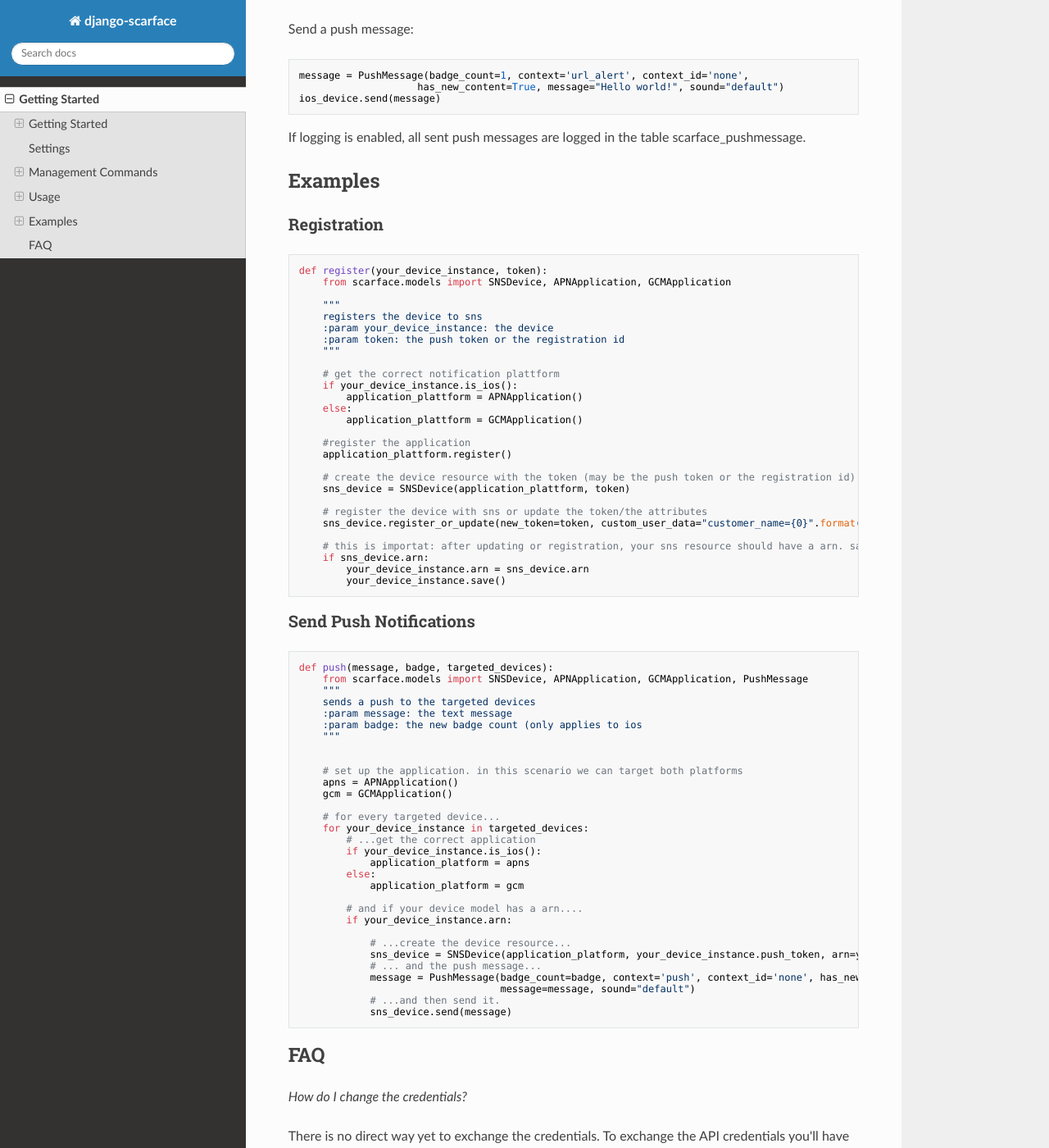
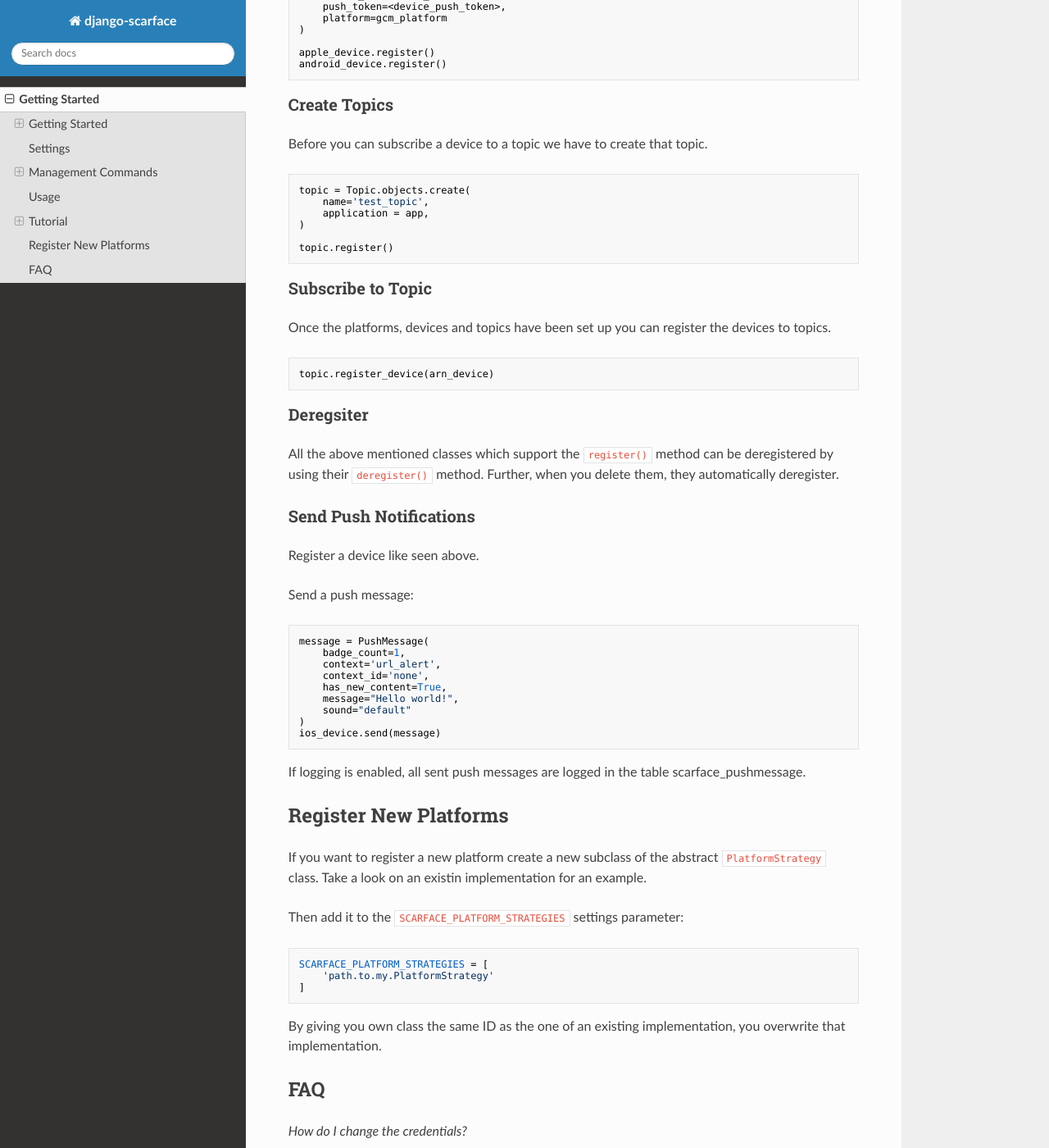
Before and after one commit to dreipol/django-scarface, an MkDocs documentation site: the page built from docs/index.md, in a window 1280 px wide and 1400 px high, scrolled down 2514 px. Shown: the whole window at 82% size. Built offline with MkDocs 1.6.1, drawn with Linux system fonts in a browser that asks for light colours; nearby versions of some CDN libraries; old or Windows-style settings are respelled for this version of MkDocs; some of the changed text lies outside the part shown.

Commit message:
updated docs

````diff
--- a/docs/index.md
+++ b/docs/index.md
@@ -4,81 +4,119 @@
 
 Send push notifications to mobile devices using Amazon SNS.
 
-**!!! Warning!!**
-
-Version >3.0 is not compatible with versions <3.0! Migrations have changed!
-
 ## Getting Started
 
-### Setup
-You can install Scarface directly from pypi using pip::
+### Installation
 
-	$ pip install django-scarface
+You can install Scarface directly from pypi using pip:
+```zsh
+pip install django-scarface
+```
 
 
-Edit your settings.py file::
+Edit your settings.py file:
 
-	INSTALLED_APPS = (
-		...
-		"scarface",
-	)
-
-
+```python
+INSTALLED_APPS = (
+    ...
+    "scarface",
+)
+```
 
 ## Settings
-The following settings are required:
 
-The credentials of your AWS user. We expect the user to have all the priviliges to create Applications, Endpoints and Topics
-
-    AWS_ACCESS_KEY = "<YOUR_AWS_ACCESS_KEY>"
-    AWS_SECRET_ACCESS_KEY = "<YOUR_AWS_SECRET_ACCESS_KEY>"
-
-The mode for Apple Push Notifications. Either "APNS" for production or "APNS_SANDBOX" for the sandbox environment.
-
-    SCARFACE_APNS_MODE = u"APNS_SANDBOX"
-
-The name of the application that will be created. This name is later postfixed with the platform, for example the Application name will be 'Scarface_Test_gcm' or 'Scarface_Test_apns'
-
-    SCARFACE_SNS_APP_PREFIX = u"Scarface_Test"
-
-Your Google Cloud Messaging Key. It is expected to be a Server-Key
-
-    SCARFACE_GCM_API_KEY = "<YOUR-GCM-API-KEY>"
-
-The APNS certificate and private key as a string. you can create this settings by using the "manage.py extract_keys" command and a P12 file.
-
-    SCARFACE_APNS_CERTIFICATE = "<YOUR-APNS-CERTIFICATE-KEY>"
-    SCARFACE_APNS_PRIVATE_KEY = "<YOUR-APNS-PRIVATE-KEY>"
-
-Enable/Disable Push message logging
-
-    SCARFACE_LOGGING_ENABLED = True (Default)
+| Name | Description | Mandatory | Default |
+|------|-------------|-----------|---------|
+| ``AWS_ACCESS_KEY`` | Acess key of your AWS user*. | Yes | - |
+| ``AWS_SECRET_ACCESS_KEY`` | Secret key of your AWS user. | Yes | - |
+| ``SCARFACE_LOGGING_ENABLED`` | If true the push messages are logged to the DB.| | ``True`` |
+| ``SCARFACE_PLATFORM_STRATEGIES`` | A list of [additional platform strategies](#register-new-platforms) to integrate other AWS platforms.| No | `[]`|
+**We assume that user has all the privileges to create Applications, Endpoints and Topics *
+p
 
 ## Management Commands
 ### extract_keys
 You can extract the SCARFACE_APNS_CERTIFICATE and SCARFACE_APNS_PRIVATE_KEY settings from a .p12 file exported from Keychain Access. The usage is as simple as the following example:
-
-    python manage.py extract_keys --file=Certificate.p12 --password=<MYPASSWORD>
-
+```bash
+python manage.py extract_keys --file=Certificate.p12 --password=<MYPASSWORD>
+```
 The output can be copied and pasted into your settings file.
 
 ## Usage
 The code it self is good documented. You may also check the unittests (`tests.py`) or implementation details.
 
-### Devices Registration
-Create and register the app:
+## Tutorial
+This is a tutorial how you create AWS Applications, Platforms etc. programmatically. Alternatively you can create the modeinstances in the django admin area.
 
-    apn_app = APNApplication()
-    apn_app.register()
+### Create Applications and Platforms
+First you have to create a new application.
+```python
+app = Application.objects.create(name='test_application)
+```
 
-Create and register the device:
+### Create Platforms
+Once you have successfully created an application you can add platforms to that
+it. Currently only 'Google Cloud Messaging' and 'Apple Push Notification
+Service' are available. If you wish, you can [add further strategies](#register-new-platforms) to support
+more platforms.
+```python
+apns_platform = Platform.objects.create(
+    platform='APNS',
+    application=app,
+    arn=TEST_ARN_TOKEN_APNS
+)
 
-    push_token = "<iOS PushToken>"
-    ios_device = SNSDevice(apn_app, push_token)
-    ios_device.register_or_update()
+gcm_platform = Platform.objects.create(
+    platform='GCM',
+    application=app,
+    arn=TEST_ARN_TOKEN_APNS
+)
+```
+The available values for the platform parameter are:
 
-For GCM it's the same approach. Just create an `GCMApplication`.
+| Value | Name |
+|-------|------|
+| ``GCM`` | Google Cloud Messaging |
+| ``APNS`` | Apple Push Notification Service |
+| ``APNS_SANDBOX`` | Apple Push Notification Service Sandbox |
 
+### Create Platforms
+Having a setup platform you are now ready to register new devices to that platform.
+```python
+apple_device = Device.objects.create(
+    device_id=<device_id>,
+    push_token=<device_push_token>,
+    platform=apns_platform
+)
+andorid_device = Device.objects.create(
+    device_id=<device_id>,
+    push_token=<device_push_token>,
+    platform=gcm_platform
+)
+
+apple_device.register()
+android_device.register()
+```
+
+### Create Topics
+Before you can subscribe a device to a topic we have to create that topic.
+```python
+topic = Topic.objects.create(
+    name='test_topic',
+    application = app,
+)
+
+topic.register()
+```
+
+### Subscribe to Topic
+Once the platforms, devices and topics have been set up you can register the devices to topics.
+```python
+topic.register_device(arn_device)
+```
+
+###  Deregsiter
+All the above mentioned classes which support the ``register()`` method can be deregistered by using their ``deregister()`` method. Further, when you delete them, they automatically deregister.
 
 
 ### Send Push Notifications
@@ -86,80 +124,35 @@
 Register a device like seen above.
 
 Send a push message:
-
-    message = PushMessage(badge_count=1, context='url_alert', context_id='none',
-                        has_new_content=True, message="Hello world!", sound="default")
-    ios_device.send(message)
+```python
+message = PushMessage(
+    badge_count=1,
+    context='url_alert',
+    context_id='none',
+    has_new_content=True,
+    message="Hello world!",
+    sound="default"
+)
+ios_device.send(message)
+```
 
 If logging is enabled, all sent push messages are logged in the table scarface_pushmessage.
 
 
-## Examples
 
-### Registration
-    def register(your_device_instance, token):
-        from scarface.models import SNSDevice, APNApplication, GCMApplication
+## Register New Platforms
+If you want to register a new platform create a new subclass of the abstract ``PlatformStrategy`` class. Take a look on an existin implementation for an example.
 
-        """
-        registers the device to sns
-        :param your_device_instance: the device
-        :param token: the push token or the registration id
-        """
-
-        # get the correct notification plattform
-        if your_device_instance.is_ios():
-            application_plattform = APNApplication()
-        else:
-            application_plattform = GCMApplication()
-
-        #register the application
-        application_plattform.register()
-
-        # create the device resource with the token (may be the push token or the registration id)
-        sns_device = SNSDevice(application_plattform, token)
-
-        # register the device with sns or update the token/the attributes
-        sns_device.register_or_update(new_token=token, custom_user_data="customer_name={0}".format(your_device_instance.customer_name))
-
-        # this is importat: after updating or registration, your sns resource should have a arn. save this to your database.
-        if sns_device.arn:
-            your_device_instance.arn = sns_device.arn
-            your_device_instance.save()
-
-### Send Push Notifications
-    def push(message, badge, targeted_devices):
-        from scarface.models import SNSDevice, APNApplication, GCMApplication, PushMessage
-        """
-        sends a push to the targeted devices
-        :param message: the text message
-        :param badge: the new badge count (only applies to ios
-        """
+Then add it to the ``SCARFACE_PLATFORM_STRATEGIES`` settings parameter:
+```
+SCARFACE_PLATFORM_STRATEGIES = [
+    'path.to.my.PlatformStrategy'
+]
+```
+By giving you own class the same ID as the one of an existing implementation, you overwrite that implementation.
 
 
-        # set up the application. in this scenario we can target both platforms
-        apns = APNApplication()
-        gcm = GCMApplication()
-
-        # for every targeted device...
-        for your_device_instance in targeted_devices:
-            # ...get the correct application
-            if your_device_instance.is_ios():
-                application_platform = apns
-            else:
-                application_platform = gcm
-
-            # and if your device model has a arn....
-            if your_device_instance.arn:
-
-                # ...create the device resource...
-                sns_device = SNSDevice(application_platform, your_device_instance.push_token, arn=your_device_instance.arn)
-                # ... and the push message...
-                message = PushMessage(badge_count=badge, context='push', context_id='none', has_new_content=True,
-                                      message=message, sound="default")
-                # ...and then send it.
-                sns_device.send(message)
-
-##FAQ
+## FAQ
 
 _How do I change the credentials?_
 
````
Also changed, not shown: 7 other files.
